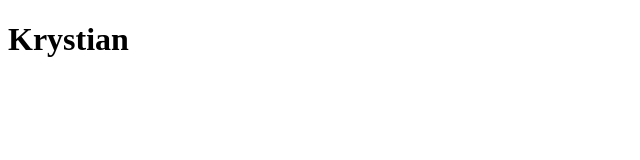
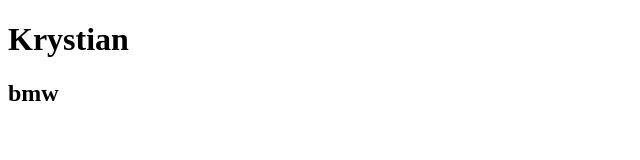
Before and after one commit to sadof1/Krystian, a plain HTML site: page index.html in a window 1280 px wide. Shown: the full height of the page, 0-640 px from the left. Drawn offline with Linux system fonts and the light colour scheme.

Commit message:
dodałem bmw

```diff
--- a/index.html
+++ b/index.html
@@ -1,12 +1,16 @@
 <!DOCTYPE html>
 <html lang="en">
+
 <head>
     <meta charset="UTF-8">
     <meta http-equiv="X-UA-Compatible" content="IE=edge">
     <meta name="viewport" content="width=device-width, initial-scale=1.0">
     <title>Document</title>
 </head>
+
 <body>
     <h1>Krystian</h1>
+    <h2>bmw</h2>
 </body>
+
 </html>
```
